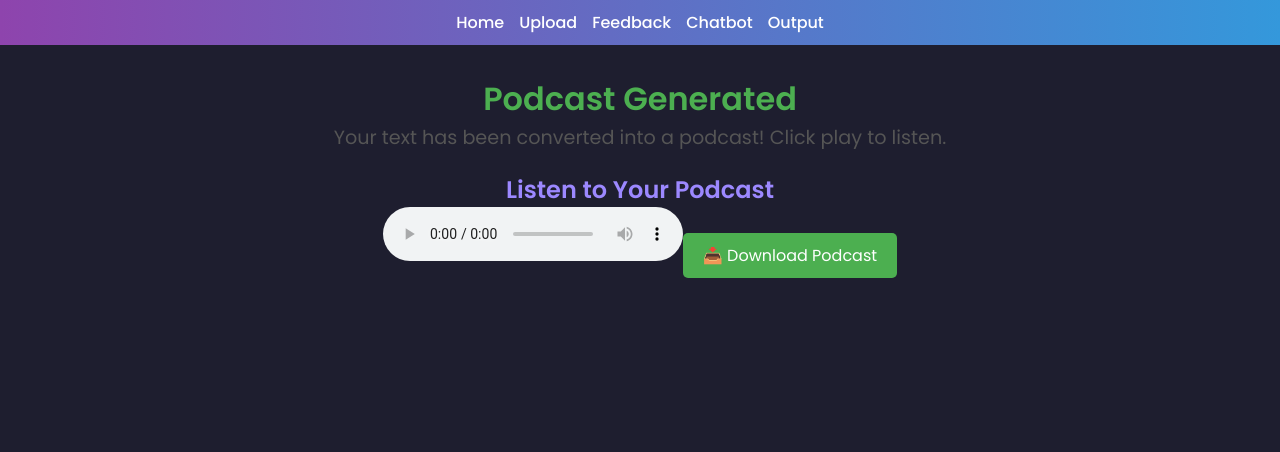
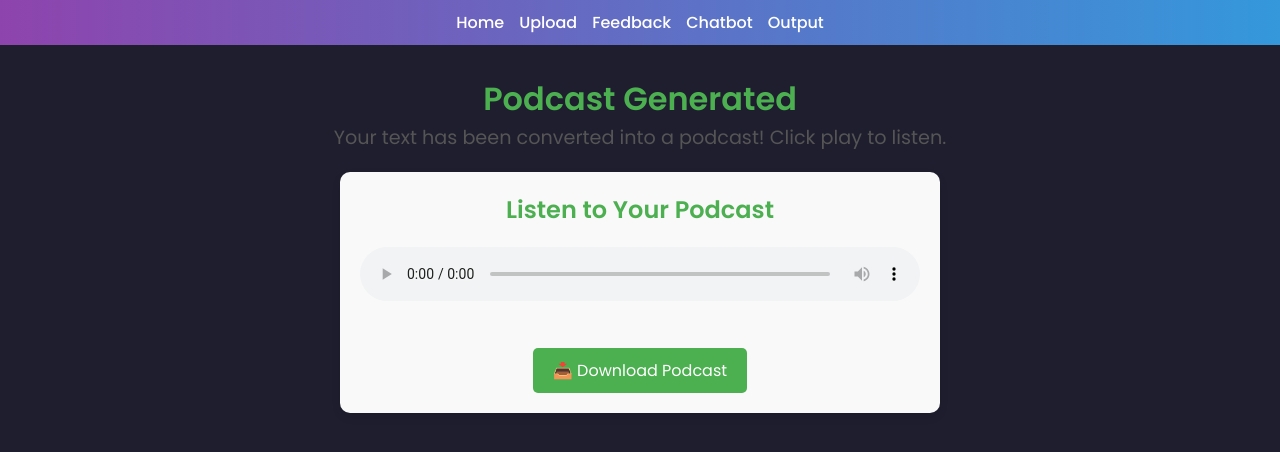
Before and after one commit to nidhi-subrah/Podcastify, a Vue app in the folder adea-frontend/: page /output in a window 1280 px wide. Shown: the top 452 px of the page. Built offline with nearby package versions, Linux system fonts and the light colour scheme.

Commit message:
add aesthtic ness

```diff
--- a/adea-frontend/src/components/AudioPlayer.vue
+++ b/adea-frontend/src/components/AudioPlayer.vue
@@ -1,7 +1,9 @@
 <template>
   <div class="audio-player">
     <h2>Listen to Your Podcast</h2>
-    <audio controls :src="audioUrl"></audio>
+    <div class="audio-controls">
+      <audio controls :src="audioUrl"></audio>
+    </div>
     <a :href="audioUrl" download="podcast.mp3" class="download-btn">📥 Download Podcast</a>
   </div>
 </template>
@@ -22,7 +24,27 @@ export default {
   max-width: 600px;
   margin: 20px auto;
   text-align: center;
+  background-color: #f9f9f9;
+  padding: 20px;
+  border-radius: 10px;
+  box-shadow: 0 4px 8px rgba(0, 0, 0, 0.1);
 }
+
+.audio-player h2 {
+  font-size: 1.5rem;
+  color: #4caf50;
+  margin-bottom: 20px;
+}
+
+.audio-controls {
+  margin-bottom: 20px;
+}
+
+audio {
+  width: 100%;
+  border-radius: 5px;
+}
+
 .download-btn {
   display: inline-block;
   margin-top: 20px;
@@ -31,7 +53,9 @@ export default {
   color: white;
   text-decoration: none;
   border-radius: 5px;
+  transition: background-color 0.3s ease;
 }
+
 .download-btn:hover {
   background-color: #45a049;
 }
```
